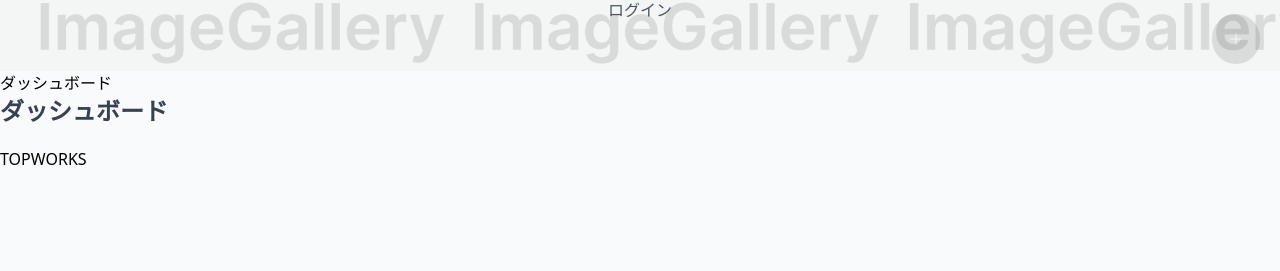
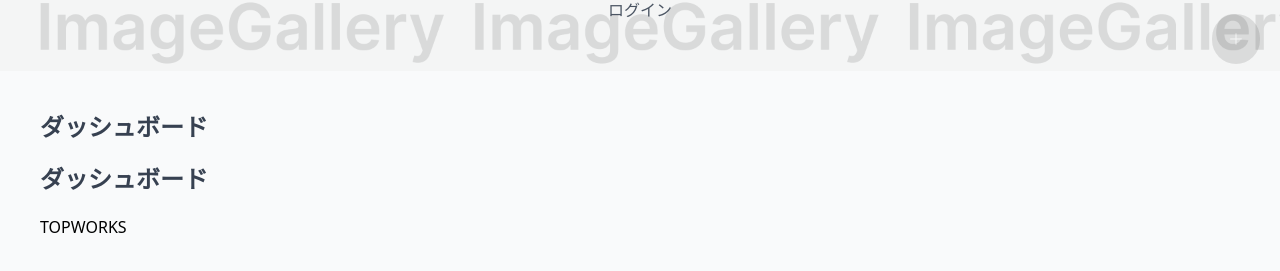
Before and after one commit to shi0n0/Image-Gallery, a Next.js app: page /dashboard in a window 1280 px wide. Shown: the part 241-512 px from the top of the page. Built offline with nearby package versions, Linux system fonts and the light colour scheme; no server answers.

Commit message:
PaddingContainerを適応

```diff
--- a/src/app/components/commonComponents/topPageCard.tsx
+++ b/src/app/components/commonComponents/topPageCard.tsx
@@ -6,7 +6,6 @@ import Link from "next/link";
 import PaddingContainer from "./paddingCotainer";
 
 export default function TopUserCard() {
-  const { data: session } = useSession();
   const [userImages, setUserImages] = useState<
     { id: string; url: string; title: string; userId: string }[]
   >([]);
--- a/src/app/components/myComponents/myProfileCard.tsx
+++ b/src/app/components/myComponents/myProfileCard.tsx
@@ -4,6 +4,7 @@ import Image from "next/image";
 import { useSession } from "next-auth/react";
 import Link from "next/link";
 import TabSwitch from "./tabSwitch";
+import PaddingContainer from "../commonComponents/paddingCotainer";
 
 export default function ProfileCard() {
   const { data: session } = useSession();
@@ -33,9 +34,11 @@ export default function ProfileCard() {
   }, [userId]);
 
   return (
-  <div className="p-10">
-    <p className="text-2xl mb-5 font-semibold text-gray-700">ダッシュボード</p>
-    <TabSwitch></TabSwitch>
+    <PaddingContainer>
+      <p className="text-2xl mb-5 font-semibold text-gray-700">
+        ダッシュボード
+      </p>
+      <TabSwitch />
       <div className="grid grid-cols-1 sm:grid-cols-2 md:grid-cols-3 lg:grid-cols-4 gap-4">
         {userImages.map((image, index) => (
           <Link href={`/illustrations/${image.id}`}>
@@ -67,7 +70,8 @@ export default function ProfileCard() {
                 <Link href={`/userprofile/${image.userId}`}>
                   <div className="flex items-center mt-2">
                     <Image
-                  src={session?.user?.image ||
+                      src={
+                        session?.user?.image ||
                         "https://kotonohaworks.com/free-icons/wp-content/uploads/kkrn_icon_user_1.png"
                       }
                       alt="ユーザーアイコン"
@@ -121,6 +125,6 @@ export default function ProfileCard() {
           </Link>
         ))}
       </div>
-  </div>
+    </PaddingContainer>
   );
 }
--- a/src/app/dashboard/page.tsx
+++ b/src/app/dashboard/page.tsx
@@ -1,14 +1,18 @@
-import Link from "next/link"
-import MyHeader from "../components/myComponents/myHeader"
-import TabSwitch from "../components/myComponents/tabSwitch"
+import Link from "next/link";
+import MyHeader from "../components/myComponents/myHeader";
+import TabSwitch from "../components/myComponents/tabSwitch";
+import PaddingContainer from "../components/commonComponents/paddingCotainer";
 
 export default function Home() {
-
-  return(
+  return (
     <>
       <MyHeader />
-      <p>ダッシュボード</p>
-      <TabSwitch></TabSwitch>
+      <PaddingContainer>
+        <p className="text-2xl mb-5 font-semibold text-gray-700">
+          ダッシュボード
+        </p>
+        <TabSwitch />
+      </PaddingContainer>
     </>
-  )
+  );
 }
```
Lines whose indentation alone changed are shown as unchanged.
